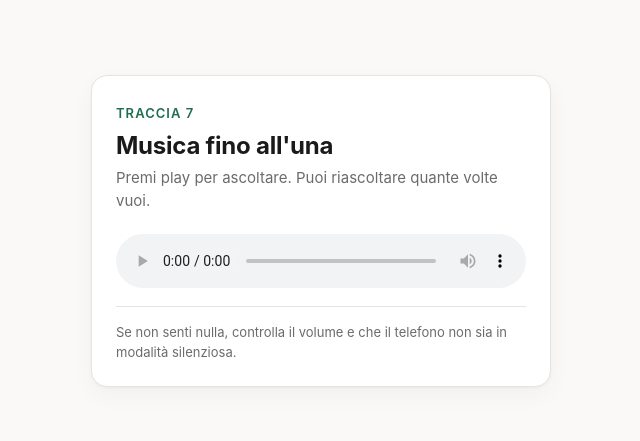
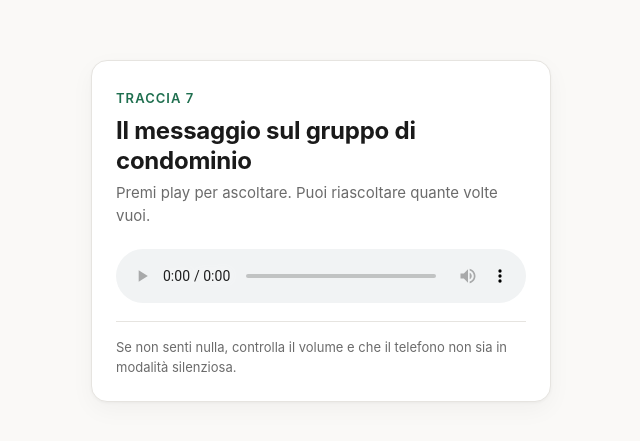
Before and after one commit to prendolaparola/audio, a plain HTML site: page 7/index.html in a window 1280 px wide. Shown: the part 169-610 px from the top of the page, without its empty margins (319-959 px from the left). Drawn offline with Linux system fonts and the light colour scheme.

Commit message:
Traccia 7: titolo Il messaggio sul gruppo di condominio

```diff
--- a/7/index.html
+++ b/7/index.html
@@ -3,7 +3,7 @@
 <head>
 <meta charset="utf-8">
 <meta name="viewport" content="width=device-width, initial-scale=1, viewport-fit=cover">
-<title>Ascolto — Musica fino all'una</title>
+<title>Ascolto — Il messaggio sul gruppo di condominio</title>
 <meta name="robots" content="noindex">
 <style>
   :root {
@@ -81,7 +81,7 @@
 <body>
   <main class="card">
     <p class="eyebrow">Traccia 7</p>
-    <h1>Musica fino all'una</h1>
+    <h1>Il messaggio sul gruppo di condominio</h1>
     <p class="sub">Premi play per ascoltare. Puoi riascoltare quante volte vuoi.</p>
     <audio controls preload="metadata" controlslist="nodownload">
       <source src="traccia.mp3" type="audio/mpeg">
```
